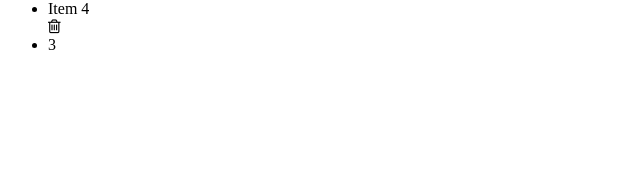
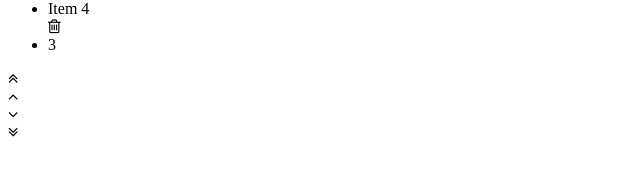
Before and after one commit to adelamr18/testExercise, an Angular app: page / in a window 1280 px wide. Shown: the part 226-402 px from the top of the page, without its empty margins (0-640 px from the left). Built offline with nearby package versions, Linux system fonts and the light colour scheme.

Commit message:
Add sorting view and functionality

```diff
--- a/src/app/app.component.html
+++ b/src/app/app.component.html
@@ -8,4 +8,19 @@
       </div>
     </ul>
   </div>
+  <div class="actions-container">
+    <div class="icon-action">
+      <i (click)="arrangeDescendingly()" class="fa fa-angle-double-up"></i>
+    </div>
+    <div class="icon-action">
+      <i (click)="arrangeOneLevelDesc()" class="fa fa-angle-up" ></i>
+    </div>
+    <div class="icon-action">
+      <i (click)="arrangeOneLevelAsc()" class="fa fa-angle-down"></i>
+    </div>
+    <div class="icon-action">
+      <i (click)="arrangeAscendingly()" class="fa fa-angle-double-down"></i>
+    </div>
+
+  </div>
 </div>
--- a/src/app/app.component.ts
+++ b/src/app/app.component.ts
@@ -28,14 +28,56 @@ export class AppComponent implements AfterViewInit {
   }
 
   public hightlightRow = (selectedObject: ObjectDetails): void => {
+    this.resetRowsSelection();
     this.selectedRow = selectedObject;
     selectedObject.isRowHighlighted = !selectedObject.isRowHighlighted;
   }
 
+  public arrangeDescendingly = (): void => {
+    if (this.objectData.length) {
+      if (this.selectedRow.labelId > this.objectData[0].labelId) {
+        this.sortObjects(0);
+      }
+    }
+  }
 
+  public arrangeAscendingly = (): void => {
+    if (this.objectData.length) {
+      if (this.selectedRow.labelId < this.objectData[this.objectData.length -1].labelId) {
+        this.sortObjects(this.objectData.length -1);
+      }
+    }
+  }
 
+  private sortObjects = (startIndex: number): void => {
+    const selectedIndex = this.objectData.indexOf(this.selectedRow)
+    const tempCell = this.objectData[startIndex];
+    this.objectData[startIndex] = this.selectedRow;
+    this.objectData[selectedIndex] = tempCell;
+  }
 
+  public arrangeOneLevelDesc = (): void => {
+    if (this.objectData.length) {
+      const selectedIndex = this.objectData.indexOf(this.selectedRow)
+      if (this.selectedRow.labelId > this.objectData[selectedIndex -1].labelId) {
+        this.sortObjects(selectedIndex - 1);
+      }
+    }
+  }
 
+  public arrangeOneLevelAsc = (): void => {
+    if (this.objectData.length) {
+      const selectedIndex = this.objectData.indexOf(this.selectedRow)
+      if (this.selectedRow.labelId < this.objectData[selectedIndex +1].labelId) {
+        this.sortObjects(selectedIndex + 1);
+      }
+    }
+  }
+
+  private resetRowsSelection = (): void => {
+    const objectDataCopy = [...this.objectData];
+    objectDataCopy.map((obj:ObjectDetails) => obj.isRowHighlighted = false);
+  }
 
 
 }
```
